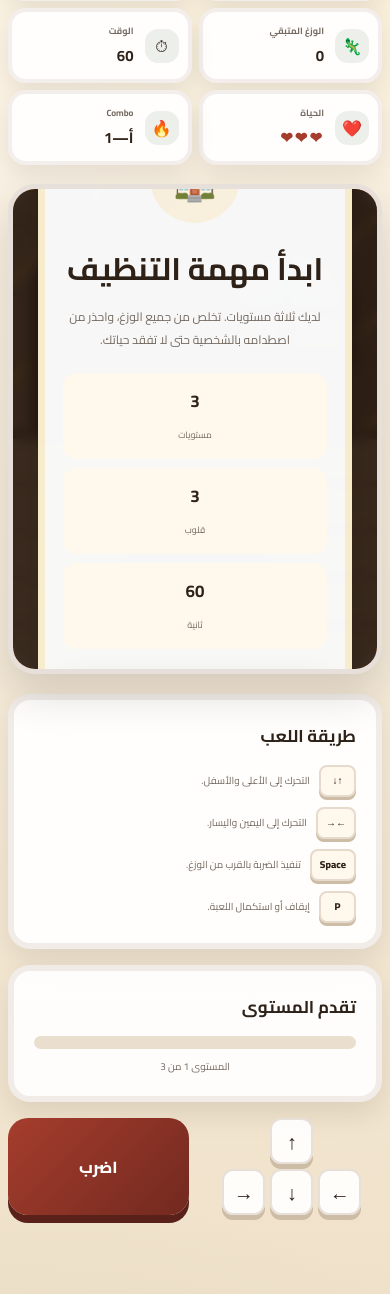
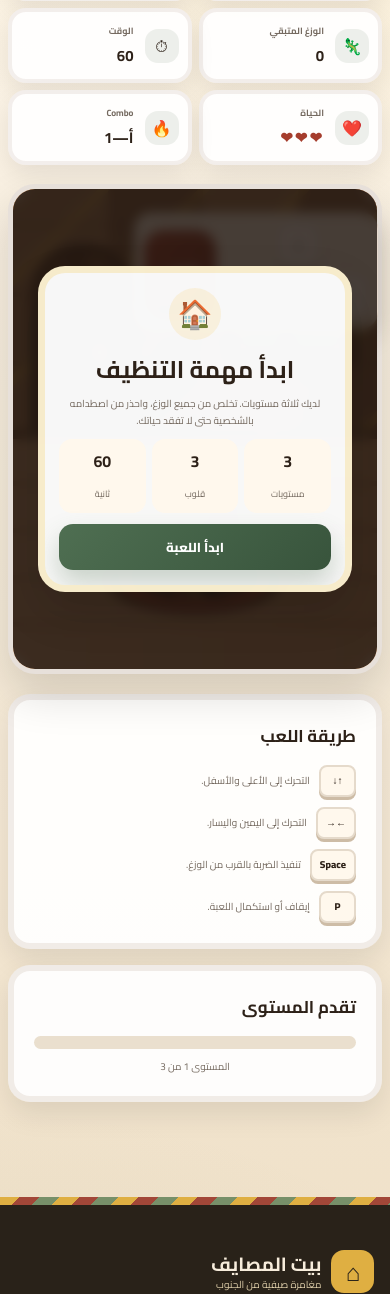
Before and after one commit to lamaalhef/summer-house., a Django app: page /game/play/ in a window 390 px wide. Shown: the part 503-1797 px from the top of the page. Run offline with Django 5.2, Linux system fonts and the light colour scheme.

Commit message:
Fix mobile game controls

```diff
--- a/game/tests.py
+++ b/game/tests.py
@@ -1,11 +1,12 @@
 import json
 
-from django.test import Client, TestCase
+from django.test import Client, TestCase, override_settings
 from django.urls import reverse
 
 from .models import GameResult
 
 
+@override_settings(DEBUG=True, CSRF_COOKIE_SECURE=False, SECURE_SSL_REDIRECT=False)
 class GameResultFlowTests(TestCase):
     def setUp(self):
         self.client = Client(enforce_csrf_checks=True, HTTP_HOST="localhost")
--- a/templates/game/game.html
+++ b/templates/game/game.html
@@ -1094,6 +1094,26 @@
             .overlay-card {
                 padding: 27px 18px;
             }
+            .mobile-controls {
+                position: fixed;
+                right: 12px;
+                bottom: 12px;
+                z-index: 250;
+                width: auto;
+                padding: 9px;
+                grid-template-columns: auto auto;
+                align-items: center;
+                border: 1px solid rgba(120, 85, 54, 0.16);
+                border-radius: 17px;
+                background: rgba(255, 250, 242, 0.94);
+                box-shadow: 0 10px 25px rgba(45, 33, 24, 0.2);
+                backdrop-filter: blur(8px);
+            }
+
+            .attack-button {
+                width: 72px;
+                min-height: 82px;
+            }
 
         }
 
@@ -1126,8 +1146,47 @@
                 border-width: 5px;
             }
 
+
+            .overlay-card {
+                max-height: calc(100% - 18px);
+                padding: 15px 14px;
+                overflow-y: auto;
+            }
+
+            .overlay-icon {
+                width: 52px;
+                height: 52px;
+                margin-bottom: 7px;
+                font-size: 28px;
+            }
+
+            .overlay-card h2 {
+                margin-bottom: 4px;
+                font-size: 24px;
+            }
+
+            .overlay-card p {
+                margin-bottom: 10px;
+                font-size: 10px;
+                line-height: 1.65;
+            }
+
             .overlay-info {
-                grid-template-columns: 1fr;
+                margin-bottom: 11px;
+                grid-template-columns: repeat(3, 1fr);
+                gap: 6px;
+            }
+
+            .overlay-info div {
+                padding: 7px 3px;
+            }
+
+            .overlay-info strong {
+                font-size: 16px;
+            }
+
+            .main-button {
+                min-height: 46px;
             }
 
             .direction-controls {
```
